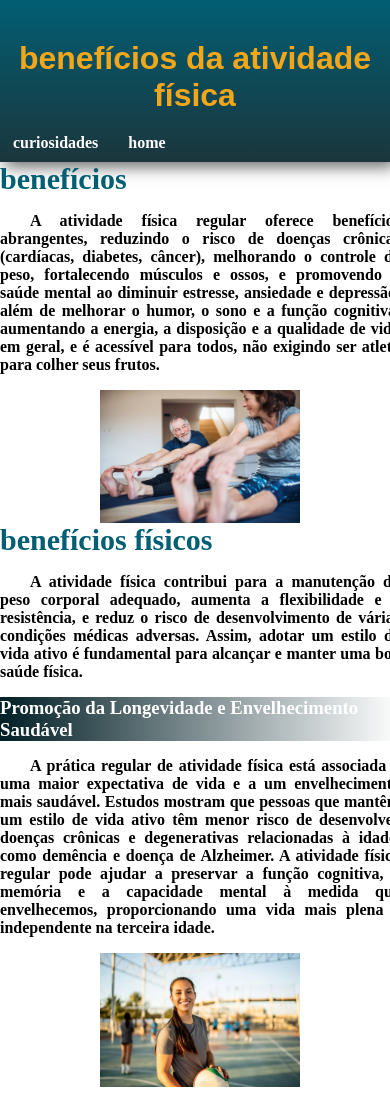
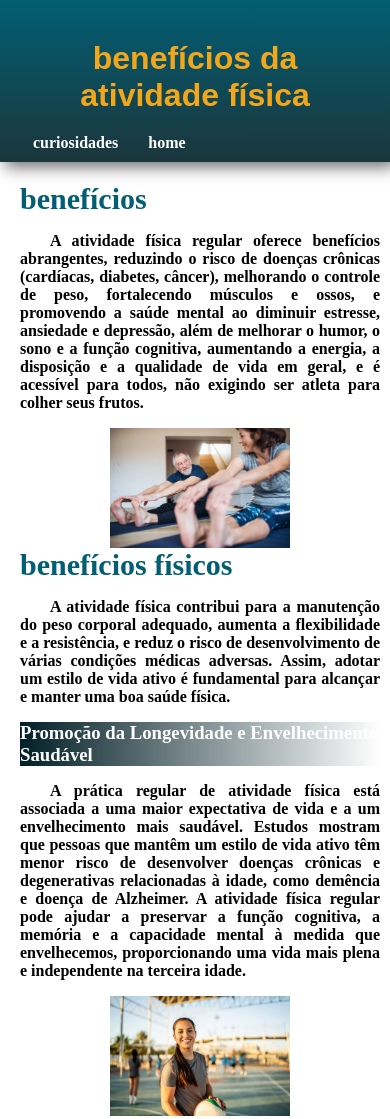
Before and after one commit to henrique-devbr/benef-cios-da-atividade-f-sica, a plain HTML site: page index.html in a window 390 px wide. Drawn offline with Linux system fonts and the light colour scheme.

Commit message:
coloquei o site responsivo

```diff
--- a/index.html
+++ b/index.html
@@ -14,8 +14,8 @@
         <a href="#" class="botao">home</a>
     </nav>
     </header>
-    <main>
-        <section>
+    <main class="container">
+        <section class="card">
             <article>
                 <h2>benefícios</h2>
                 <p>A atividade física regular oferece benefícios abrangentes, reduzindo o risco de doenças crônicas (cardíacas, diabetes, câncer), melhorando o controle de peso, fortalecendo músculos e ossos, e promovendo a saúde mental ao diminuir estresse, ansiedade e depressão, além de melhorar o humor, o sono e a função cognitiva, aumentando a energia, a disposição e a qualidade de vida em geral, e é acessível para todos, não exigindo ser atleta para colher seus frutos.  </p>
--- a/style.css
+++ b/style.css
@@ -14,6 +14,38 @@
 *{
     margin: 0px;
     padding: 0px;
+    box-sizing: border-box;
+}
+
+.contaimer {
+    display: flex;
+    gap: 20px;
+    padding: 20px;
+}
+.card {
+    padding: 20px;
+    flex: 1;
+}
+
+@media (max-width: 600px) {
+    .container {
+        flex-direction: column;
+    }
+
+    header {
+        padding: 20px;
+    }
+}
+
+/* 📱 TABLET */
+@media (min-width: 601px) and (max-width: 1024px) {
+    .container {
+        flex-wrap: wrap;
+    }
+
+    .card {
+        flex: 1 1 45%;
+    }
 }
 
 header{
```
